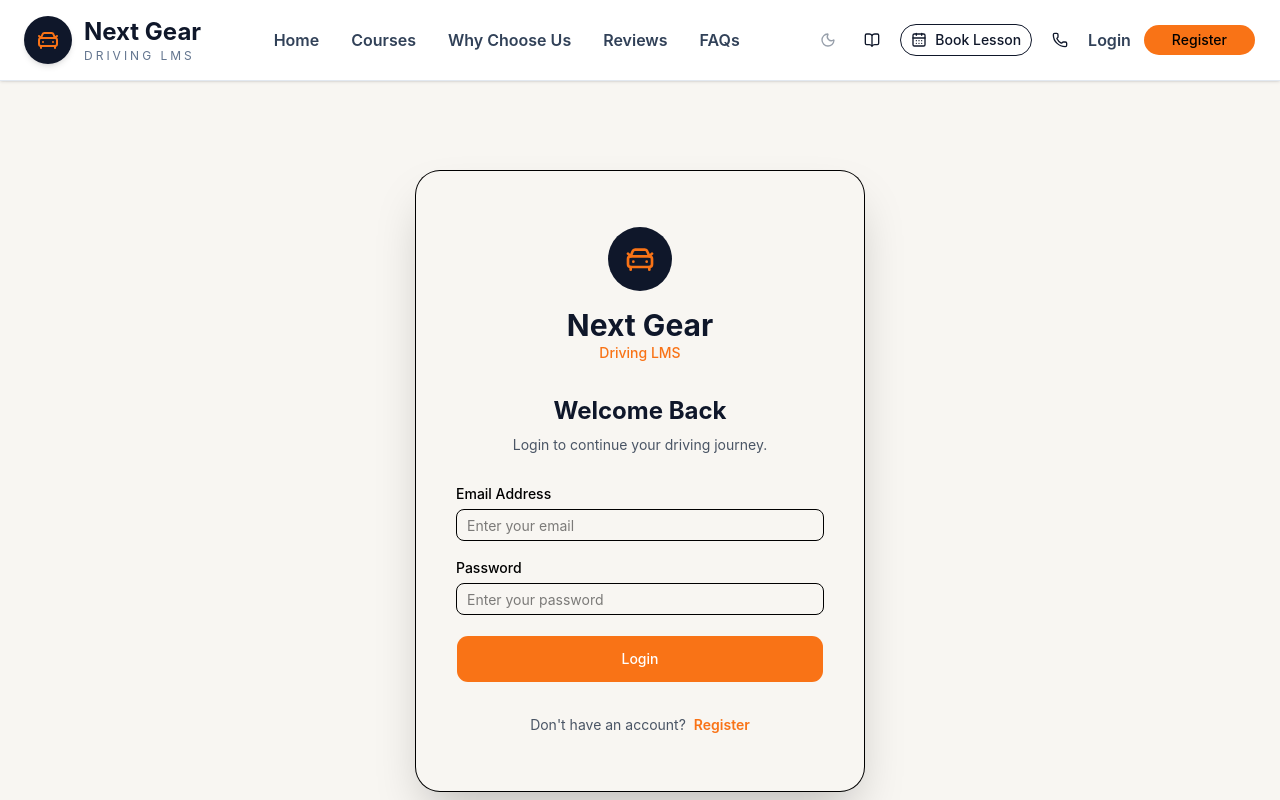
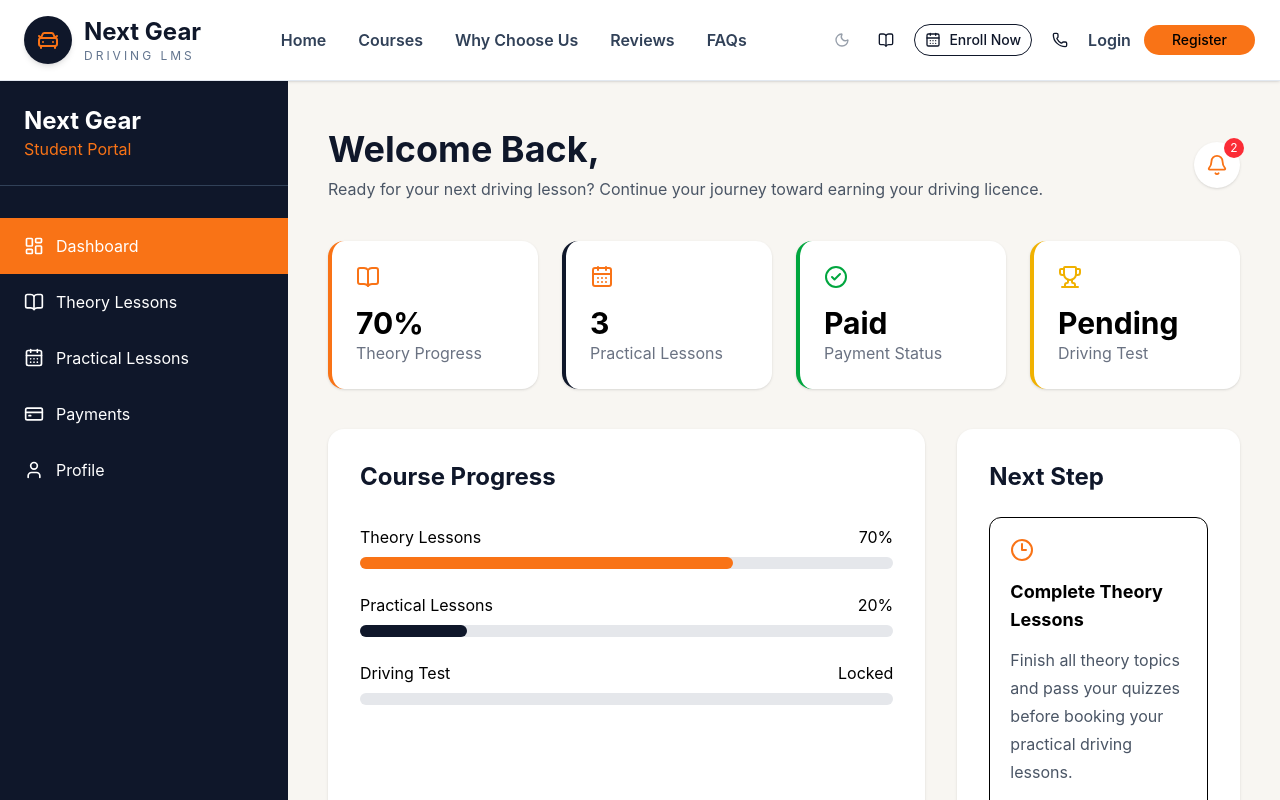
Before and after one commit to derrickweru73/next-gear-driving, a React (Vite) app: page /student-dashboard in a window 1280 px wide. Before the commit this address led to /login. Shown: the top 800 px of the page. Built offline with nearby package versions, Linux system fonts and the light colour scheme.

Commit message:
fix: remove dasshboard display from students who have not enrolled

```diff
--- a/src/App.jsx
+++ b/src/App.jsx
@@ -23,6 +23,7 @@ import PaymentSuccess from "./pages/PaymentSuccess";
 import AdminDashboard from "./pages/AdminDashboard";
 import ManageStudents from "./pages/ManageStudents";
 import AdminTheoryLessons from "./pages/AdminTheoryLessons";
+import EnrollmentRoute from "./pages/EnrollmentRoute";
 function App() {
   return (
     <>
@@ -48,8 +49,11 @@ function App() {
         <Route path="/payment" element={<Payment />} />
         <Route path="/payment-success" element={<PaymentSuccess />} />
         <Route path="/admin/theory-lessons" element={<AdminTheoryLessons />} />
+        <Route path="/Student-dashboard" element={<StudentDashboard/>} />
 
 
+
+         <Route path="/student-dashboard" element={<EnrollmentRoute><StudentDashboard/></EnrollmentRoute> } />
         <Route path="/student-dashboard" element={
           <ProtectedRoute>
              < StudentDashboard/>
--- a/src/components/Navbar.jsx
+++ b/src/components/Navbar.jsx
@@ -13,10 +13,10 @@ const navLinks = [
 ];
 
 const Navbar = () => {
-   const { isAuthenticated, logout } = useAuth();
+  // CHANGED: Added user so we can check enrollment status
+  const { user, isAuthenticated, logout } = useAuth();
+
   const navigate = useNavigate();
-
-   const paymentCompleted = localStorage.getItem("paymentCompleted") === "true"
 
   const handleLogout = () => {
     logout();
@@ -41,8 +41,7 @@ const navLinks = [
           </div>
         </Link>
 
-         {/* Navigation */}
-
+        {/* Public Navigation */}
         <div className="hidden lg:flex items-center gap-8">
           {navLinks.map((link) => (
             <NavLink
@@ -64,15 +63,14 @@ const navLinks = [
         {/* Right Section */}
 
         <div className="flex items-center gap-3">
-           <Button
-             variant="ghost"
-             size="icon"
-             disabled
-             className="rounded-full"
-           >
+          <Button variant="ghost" size="icon" disabled className="rounded-full">
             <Moon className="w-5 h-5 text-slate-700" />
           </Button>
 
+          {/* CHANGED:
+              Only public courses preview button.
+              Does not give lesson access.
+          */}
           <Link to="/courses">
             <Button
               variant="ghost"
@@ -83,6 +81,12 @@ const navLinks = [
             </Button>
           </Link>
 
+          {/* CHANGED:
+              Before approval -> goes to enrollment
+              After approval -> booking lessons
+          */}
+
+          {user?.enrolled === true ? (
             <Link to="/practical-lessons">
               <Button
                 variant="outline"
@@ -92,6 +96,17 @@ const navLinks = [
                 Book Lesson
               </Button>
             </Link>
+          ) : (
+            <Link to="/enroll">
+              <Button
+                variant="outline"
+                className="hidden xl:flex items-center gap-2 border-[#0F172A] text-[#0F172A] hover:bg-[#0F172A] hover:text-white rounded-full"
+              >
+                <CalendarDays className="w-4 h-4" />
+                Enroll Now
+              </Button>
+            </Link>
+          )}
 
           <Link to="/contact">
             <Button
@@ -103,16 +118,34 @@ const navLinks = [
             </Button>
           </Link>
 
+          {/* Authentication Section */}
 
-          {/* checks logged in but not paid  logout is shown ,logged in and paid(dashb & logoout are shown) and not logged in (login & register are shown)  */}
           {isAuthenticated ? (
             <>
-               {paymentCompleted && (
+              {/* CHANGED:
+                  Dashboard appears ONLY after admin approval
+                  enrolled must be true
+              */}
+
+              {user?.enrolled === true && (
                 <Link
                   to="/student-dashboard"
                   className="hidden md:block font-semibold text-slate-700 hover:text-[#F97316]"
                 >
                   Dashboard
+                </Link>
+              )}
+
+              {/* CHANGED:
+                  Students waiting approval see Enroll
+              */}
+
+              {user?.enrolled === false && (
+                <Link
+                  to="/enroll"
+                  className="hidden md:block font-semibold text-slate-700 hover:text-[#F97316]"
+                >
+                  Enroll Now
                 </Link>
               )}
 
--- /dev/null
+++ b/src/pages/EnrollmentRoute.jsx
@@ -0,0 +1,18 @@
+import { Navigate } from "react-router-dom";
+import { useAuth } from "@/context/AuthContext";
+
+const EnrollmentRoute = ({ children }) => {
+  const { user } = useAuth();
+
+  if (!user) {
+    return <Navigate to="/login" />;
+  }
+
+  if (user.role === "student" && user.enrolled === false) {
+    return <Navigate to="/enroll" />;
+  }
+
+  return children;
+};
+
+export default EnrollmentRoute;
```
Lines whose indentation alone changed are shown as unchanged.
